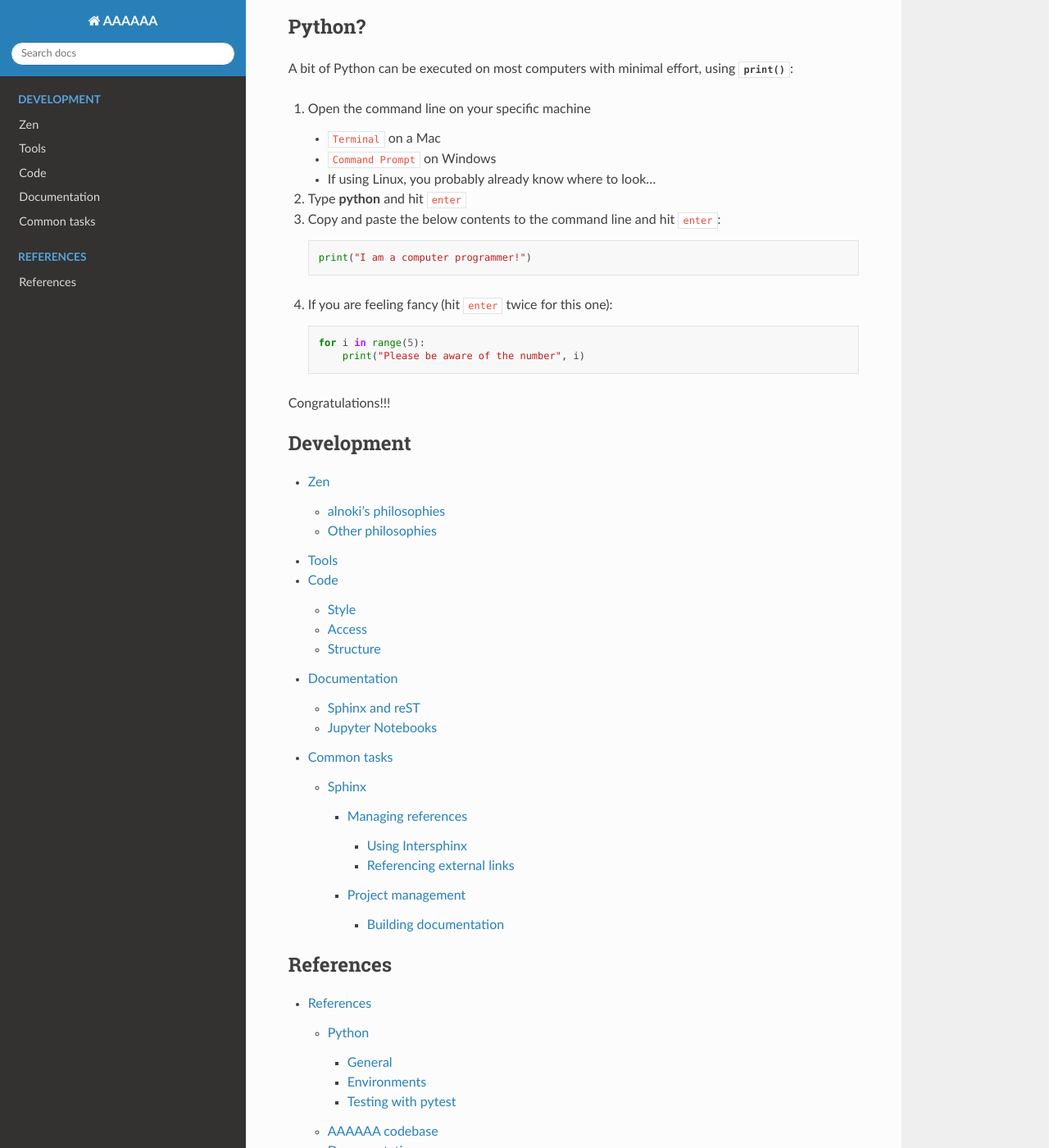
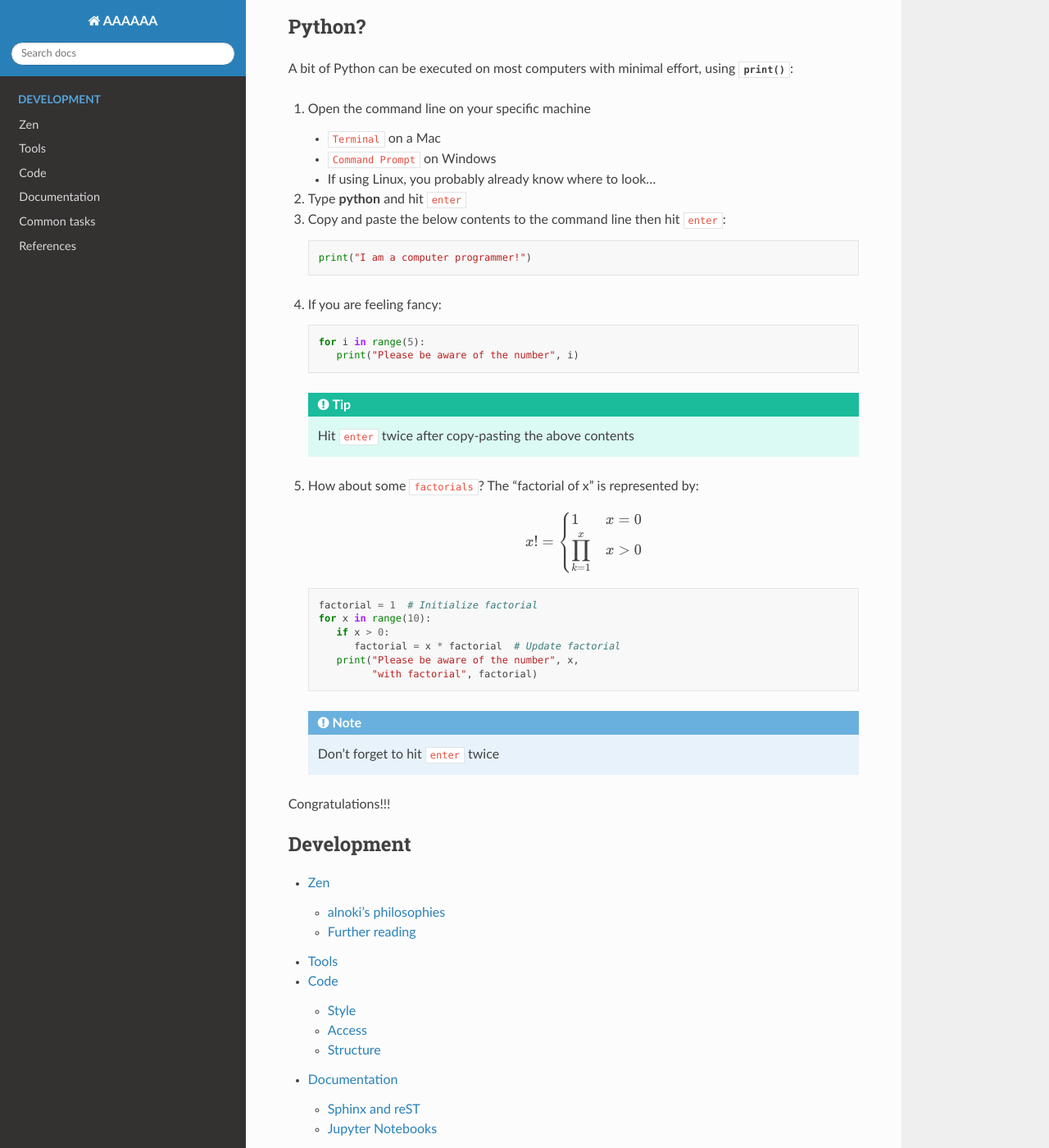
Before and after one commit to alnoki/AAAAAA, a Sphinx documentation site: the page built from docs/index.rst, in a window 1280 px wide and 1400 px high, scrolled down 400 px. Shown: the whole window at 82% size. Built offline with Sphinx 7.4.7 and the Read the Docs theme 2.0.0, drawn with Linux system fonts in a browser that asks for light colours; cross-references to code outside the pages are shown as plain code.

Commit message:
Adds factorials LaTeX and tutorial to homepage, minor page restructuring

```diff
--- a/docs/conf.py
+++ b/docs/conf.py
@@ -97,7 +97,7 @@ html_theme_options = {
     # Toc options
     'collapse_navigation': True,
     'sticky_navigation': True,
-    'navigation_depth': -1,  # Allows unlimited depth of tree
+    'navigation_depth': 4,  # Render errors if using more depth
     'includehidden': True,
     'titles_only': False
 }
@@ -205,6 +205,7 @@ url = {
     'YT vid': 'https://www.youtube.com/watch?v=',  # Video
     'YT PL': 'https://www.youtube.com/playlist?list=PL',  # Playlist
     'Stack OF': 'https://stackoverflow.com/questions/',  # Question
+    'Wiki pg': 'https://en.wikipedia.org/wiki/', # Article
 }
 
 xref_links = {
@@ -233,6 +234,7 @@ xref_links = {
         ("Intersphinx inventory parser", url['Stack OF'] + '30939867'),
     'intersphinx-inv-targets':
         ("Intersphinx objects.inv explanation", url['Stack OF'] + '45699577'),
+    'factorial-definition':
+        ("Definition of factorial", url['Wiki pg'] + 'Factorial'),
     # New links below, sorted links above
-
     }
--- a/docs/development/zen.rst
+++ b/docs/development/zen.rst
@@ -16,12 +16,12 @@ alnoki's philosophies
 #. :pep:`8` provides a repeatable and official means for formatting
 #. Legacy conventions shouldn't prevent a new worthwhile philosophy
 #. Play around and "whiteboard" code during initial stages
-#. Read documentation out loud
+#. Read documentation out loud [2]_
 
 
-******************
-Other philosophies
-******************
+***************
+Further reading
+***************
 
 Need some more inspiration? Try::
 
@@ -31,3 +31,4 @@ Need some more inspiration? Try::
 
 .. [1] Based on a tip that embedded software code should be "stupid simple",
    offered by a founder of 219 Design
+.. [2] Recommeded in :xref:`Willing-Sphinx`
--- a/docs/index.rst
+++ b/docs/index.rst
@@ -18,21 +18,45 @@ Python?
 A bit of Python can be executed on most computers with minimal effort, using
 :py:func:`print`:
 
-1. Open the command line on your specific machine
+#. Open the command line on your specific machine
 
    * ``Terminal`` on a Mac
    * ``Command Prompt`` on Windows
    * If using Linux, you probably already know where to look...
 
-2. Type :command:`python` and hit ``enter``
-3. Copy and paste the below contents to the command line and hit ``enter``::
+#. Type :command:`python` and hit ``enter``
+#. Copy and paste the below contents to the command line then hit ``enter``::
 
     print("I am a computer programmer!")
 
-4. If you are feeling fancy (hit ``enter`` twice for this one)::
+#. If you are feeling fancy::
 
     for i in range(5):
-        print("Please be aware of the number", i)
+       print("Please be aware of the number", i)
+
+   .. tip::
+      Hit ``enter`` twice after copy-pasting the above contents
+
+#. How about some :xref:`factorials <factorial-definition>`? The "factorial of
+   x" is represented by:
+
+   .. math::
+      x! = \begin{cases}
+               1 & x = 0 \\
+               \displaystyle \prod_{k=1}^{x} & x > 0 \\
+            \end{cases}
+
+   ::
+
+       factorial = 1  # Initialize factorial
+       for x in range(10):
+          if x > 0:
+             factorial = x * factorial  # Update factorial
+          print("Please be aware of the number", x,
+                "with factorial", factorial)
+
+   .. note::
+      Don't forget to hit ``enter`` twice
 
 Congratulations!!!
 
@@ -45,11 +69,6 @@ Congratulations!!!
    development/code
    development/documentation
    development/tasks/index
-
-.. toctree::
-   :caption: References
-   :maxdepth: -1
-
    references
 
 .. tip::
```
Also changed, not shown: docs/references.rst (+8 -0 lines).
